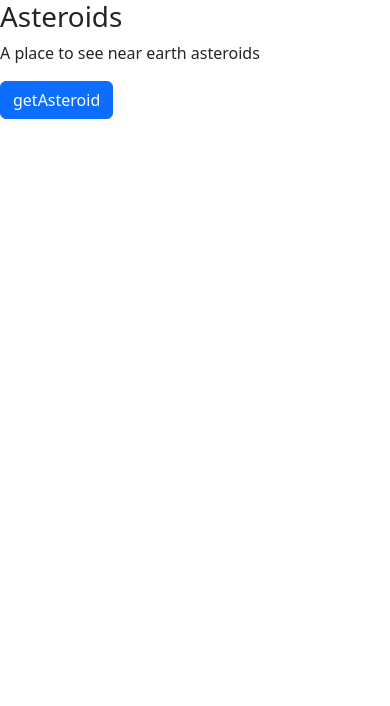
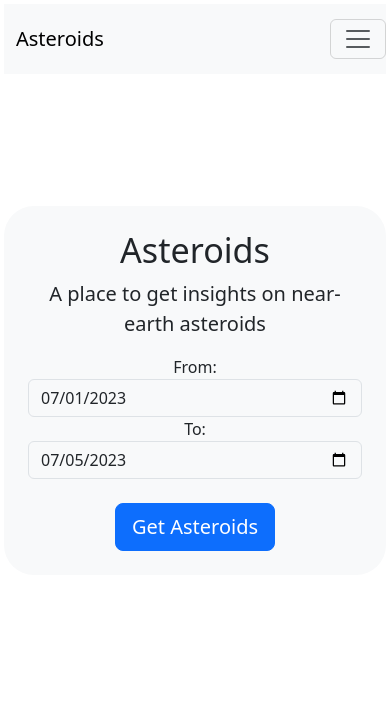
Before and after one commit to itssagunkarki/Asteroids, a Flask app: page / in a window 390 px wide. Shown: the top 706 px of the page. Run offline with Flask 3, Linux system fonts and the light colour scheme.

Commit message:
added homepage and 404 page

```diff
--- a/app.py
+++ b/app.py
@@ -3,9 +3,12 @@
 app = Flask(__name__)
 
 @app.route("/")
-def hello_world():
+def home():
     return render_template("index.html")
 
+@app.errorhandler(404)
+def error(e):
+    return render_template("404.html")
 
 if __name__ == "__main__":
     app.run(debug=True)
--- a/templates/base.html
+++ b/templates/base.html
@@ -1,21 +1,48 @@
 <!doctype html>
 <html lang="en">
+
 <head>
   <meta charset="utf-8">
   <meta name="viewport" content="width=device-width, initial-scale=1">
   <title>{% block title %}{% endblock %}</title>
-    <link href="https://cdn.jsdelivr.net/npm/bootstrap@5.3.0/dist/css/bootstrap.min.css" rel="stylesheet" integrity="sha384-9ndCyUaIbzAi2FUVXJi0CjmCapSmO7SnpJef0486qhLnuZ2cdeRhO02iuK6FUUVM" crossorigin="anonymous">
+  <link href="https://cdn.jsdelivr.net/npm/bootstrap@5.3.0/dist/css/bootstrap.min.css" rel="stylesheet"
+    integrity="sha384-9ndCyUaIbzAi2FUVXJi0CjmCapSmO7SnpJef0486qhLnuZ2cdeRhO02iuK6FUUVM" crossorigin="anonymous">
 </head>
-  <body>
+
+<body class="m-1">
+  <nav class="navbar navbar-expand-lg navbar-light bg-light align-items-center mx-auto"
+    style="background-color: #e3f2fd;">
+    <a class="navbar-brand" href="/" style="padding: 12px;">Asteroids</a>
+
+    <button class="navbar-toggler" type="button" data-toggle="collapse" data-target="#navbarNavAltMarkup"
+      aria-controls="navbarNavAltMarkup" aria-expanded="false" aria-label="Toggle navigation">
+      <span class="navbar-toggler-icon"></span>
+    </button>
+    <div class="collapse navbar-collapse" id="navbarNavAltMarkup">
+      <div class="navbar-nav">
+        <a class="nav-item nav-link" href="/about">About</a>
+      </div>
+    </div>
+  </nav>
+
+
   {% block content %}
+
 
 
 
   {% endblock %}
 
 
-    <script src="https://cdn.jsdelivr.net/npm/bootstrap@5.3.0/dist/js/bootstrap.bundle.min.js" integrity="sha384-geWF76RCwLtnZ8qwWowPQNguL3RmwHVBC9FhGdlKrxdiJJigb/j/68SIy3Te4Bkz" crossorigin="anonymous"></script>
-    <script src="https://cdn.jsdelivr.net/npm/@popperjs/core@2.11.8/dist/umd/popper.min.js" integrity="sha384-I7E8VVD/ismYTF4hNIPjVp/Zjvgyol6VFvRkX/vR+Vc4jQkC+hVqc2pM8ODewa9r" crossorigin="anonymous"></script>
-    <script src="https://cdn.jsdelivr.net/npm/bootstrap@5.3.0/dist/js/bootstrap.min.js" integrity="sha384-fbbOQedDUMZZ5KreZpsbe1LCZPVmfTnH7ois6mU1QK+m14rQ1l2bGBq41eYeM/fS" crossorigin="anonymous"></script>
+  <script src="https://cdn.jsdelivr.net/npm/bootstrap@5.3.0/dist/js/bootstrap.bundle.min.js"
+    integrity="sha384-geWF76RCwLtnZ8qwWowPQNguL3RmwHVBC9FhGdlKrxdiJJigb/j/68SIy3Te4Bkz"
+    crossorigin="anonymous"></script>
+  <script src="https://cdn.jsdelivr.net/npm/@popperjs/core@2.11.8/dist/umd/popper.min.js"
+    integrity="sha384-I7E8VVD/ismYTF4hNIPjVp/Zjvgyol6VFvRkX/vR+Vc4jQkC+hVqc2pM8ODewa9r"
+    crossorigin="anonymous"></script>
+  <script src="https://cdn.jsdelivr.net/npm/bootstrap@5.3.0/dist/js/bootstrap.min.js"
+    integrity="sha384-fbbOQedDUMZZ5KreZpsbe1LCZPVmfTnH7ois6mU1QK+m14rQ1l2bGBq41eYeM/fS"
+    crossorigin="anonymous"></script>
 </body>
+
 </html>
--- a/templates/index.html
+++ b/templates/index.html
@@ -1,15 +1,72 @@
 {% extends 'base.html' %}
 
 {% block title %}Home{% endblock %}
+<link rel="stylesheet" href="https://cdnjs.cloudflare.com/ajax/libs/font-awesome/5.15.3/css/all.min.css"
+    integrity="sha512-pFw+BNvhhvBC9s4F0hK58ib6nfl/PL1heXOzzGLjwupgG2y/cO/jBFTsuL5Z5kPh8EswAgQAGzjXhA8Fn1XuVQ=="
+    crossorigin="anonymous" />
+
 
 {% block content %}
 
-<h1>Asteroids</h1>
-<p>A place to see near earth asteroids</p>
+<div class="d-flex justify-content-center align-items-center" style="height: 75vh;">
+    <div class="container text-center custom-rounded bg-light p-4" style="background-color: #e3f2fd;">
+        <h1 class="display-4">Asteroids</h1>
+        <p class="lead">A place to get insights on near-earth asteroids</p>
 
-<form action="/" method="GET">
-    <input type="submit" value="getAsteroid" name="getAsteroid" class="btn btn-primary"/>
+        <form action="/" method="GET">
+            <div class="row">
+                <div class="col-md-6">
+                    <div class="form-group">
+                        <label for="start-date" class="d-block">From:</label>
+                        <input type="date" class="form-control bg-light" id="start-date" name="start-date"
+                            value="2023-07-01">
+                    </div>
+                </div>
+                <div class="col-md-6">
+                    <div class="form-group">
+                        <label for="end-date" class="d-block">To:</label>
+                        <input type="date" class="form-control bg-light" id="end-date" name="end-date"
+                            value="2023-07-05">
+                    </div>
+                </div>
+            </div>
 
-</form>
+            <div class="row justify-content-center">
+                <div class="col-md-6 text-center">
+                    <br>
+                    <button type="submit" class="btn btn-primary btn-lg">Get Asteroids</button>
+                </div>
+            </div>
+        </form>
+    </div>
+</div>
+
+
+
+
+<style>
+    .custom-rounded {
+        border-radius: 30px;
+        background-color: #141e30;
+    }
+
+    .gradient-background {
+        background: linear-gradient(to bottom, #141e30, #243b55);
+    }
+</style>
 
 {% endblock %}
+
+
+<script>
+    // Get the iframe element
+    var iframe = document.getElementById('myIframe');
+
+    // Scroll the iframe to a specific position
+    function scrollIframeTo(position) {
+        iframe.contentWindow.scrollTo(0, position);
+    }
+
+    // Example: Scroll the iframe to 200 pixels from the top
+    scrollIframeTo(200);
+</script>
```
Also changed, not shown: templates/404.html (added, +14 -0 lines). Lines whose indentation alone changed are shown as unchanged.
